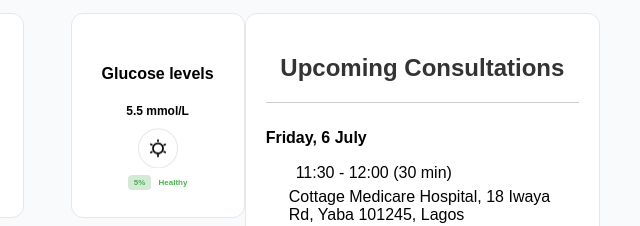
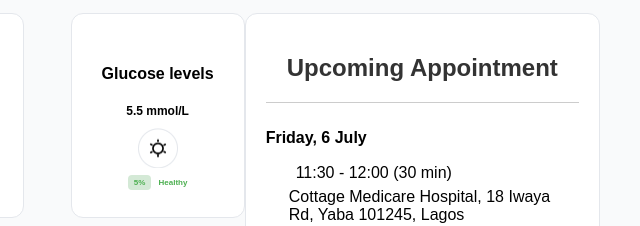
Before and after one commit to Makuo67/iCatch, a plain HTML site: page dashboard.html in a window 1280 px wide. Shown: the part 166-392 px from the top of the page, 640-1280 px from the left. Drawn offline with nearby package versions, Linux system fonts and the light colour scheme.

Commit message:
new changes

```diff
--- a/dashboard.html
+++ b/dashboard.html
@@ -119,7 +119,7 @@
   </div>
 
         <div class="consultation-card">
-            <h2>Upcoming Consultations</h2>
+            <h2>Upcoming  Appointment</h2>
             <div class="appointment-details">
                 <p class="date">Friday, 6 July</p>
                 <div class="time-location">
```
